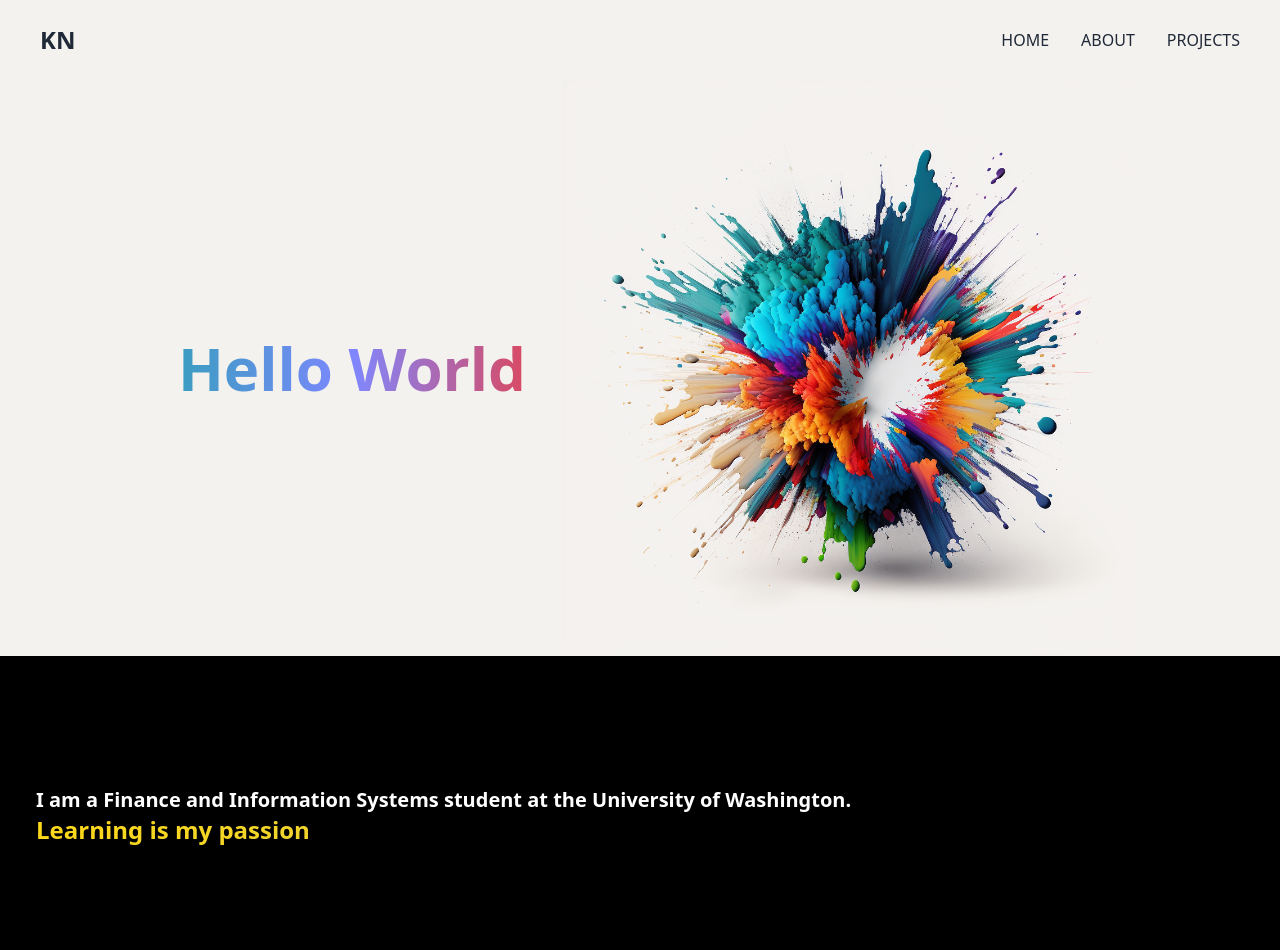
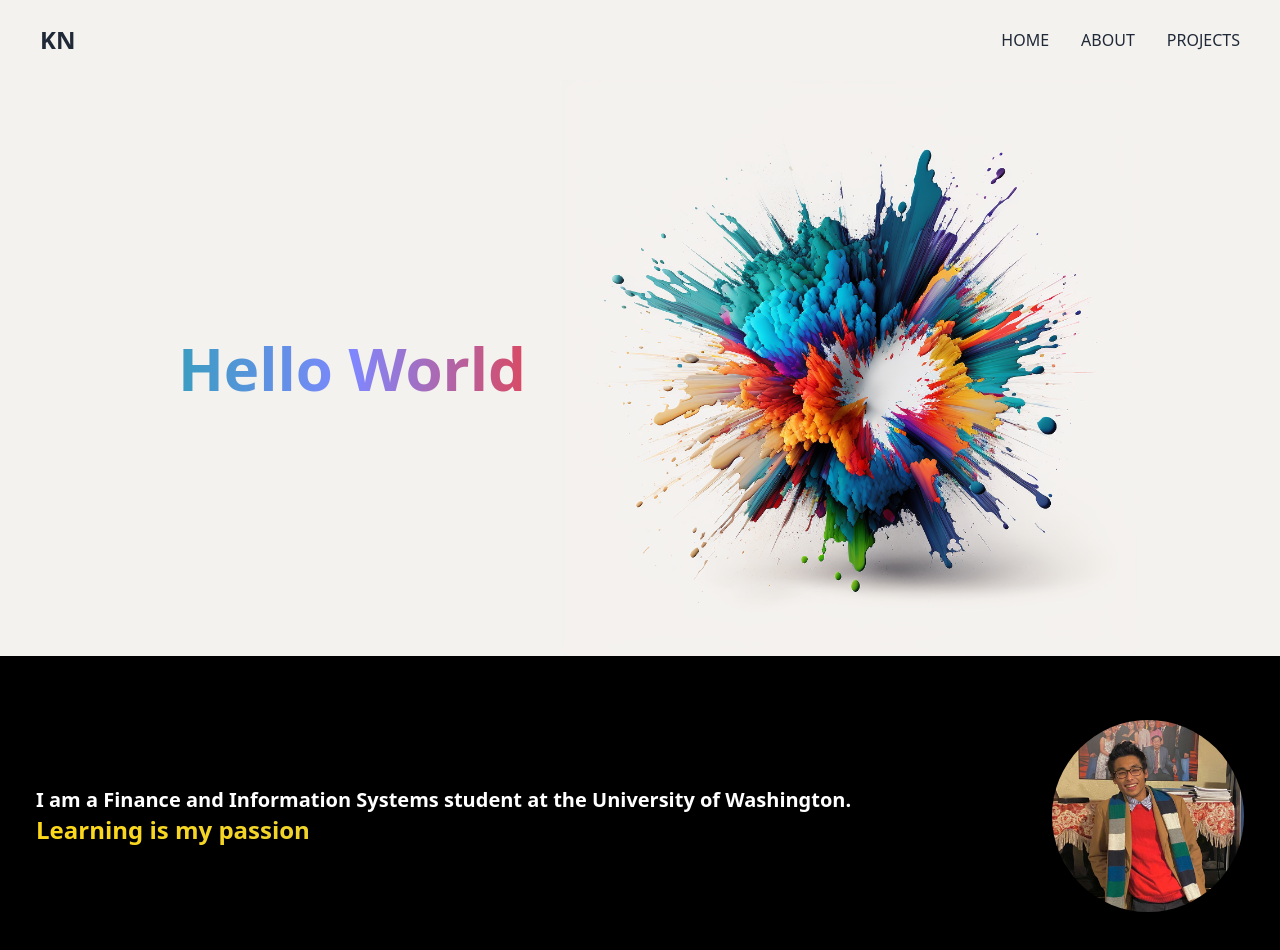
Before and after one commit to kimlong0/portfolio, a React (Vite) app: page / in a window 1280 px wide. Shown: the top 950 px of the page. Built offline with nearby package versions, Linux system fonts and the light colour scheme; a web font is replaced by a local one.

Commit message:
margin mods

```diff
--- a/src/App.jsx
+++ b/src/App.jsx
@@ -3,7 +3,7 @@ import Intro from "./Intro"
 
 function About() {
   return (
-    <div className="h-80 flex items-center py-8 px-9 bg-black" id="About">
+    <div className="h-1/2 flex flex-col md:flex-row justify-between items-center py-8 px-9 bg-black" id="About">
       <div className="flex flex-col">
         <h3 className="text-xl font-bold text-white">
           I am a Finance and Information Systems student at the University of Washington.
@@ -12,6 +12,7 @@ function About() {
           <p className="text-2xl font-bold text-transparent">Learning is my passion</p>
         </div>
       </div>
+      <img src="images/Profile-Pic.jpg" className="h-48 w-48 my-8 rounded-full object-cover"></img>
     </div>
   )
 }
@@ -19,9 +20,11 @@ function About() {
 function App() {
   return (
     <div className="App">
-      <Navbar />
-      <Intro />
-      <About />
+      <div className="wrapper h-full">
+        <Navbar />
+        <Intro />
+        <About />
+      </div>
     </div>
   )
 }
--- a/src/Intro.jsx
+++ b/src/Intro.jsx
@@ -1,6 +1,6 @@
 function Intro() {
   return (
-    <div>
+    <div className="">
         <div className="h-20"></div>
         <div className="flex flex-col md:flex-row justify-center items-center">
             <h1 className="text-4xl md:text-6xl font-bold text-center py-8 px-9 bg-gradient-to-r from-[#2ca2b4] via-[#7f87ff] to-[#ec3d43] bg-clip-text text-transparent">Hello World</h1>
```
Also changed, not shown: public/images/Profile-Pic.jpg (added).
